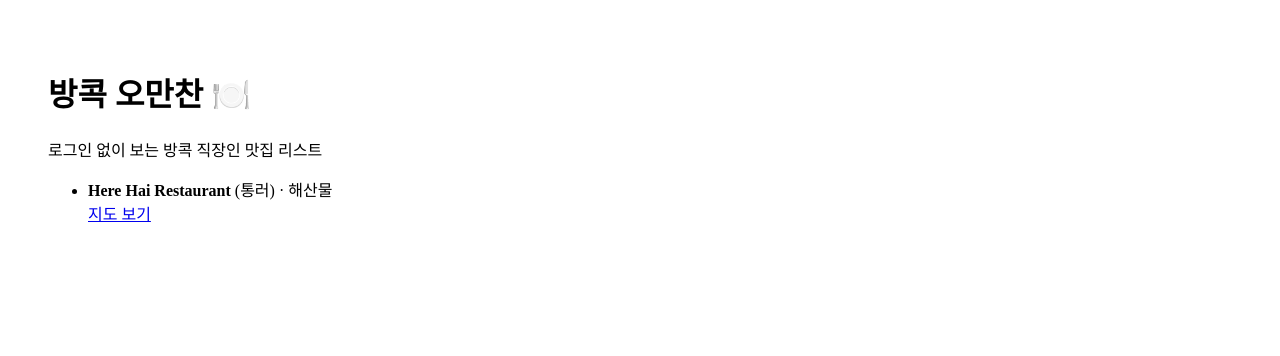
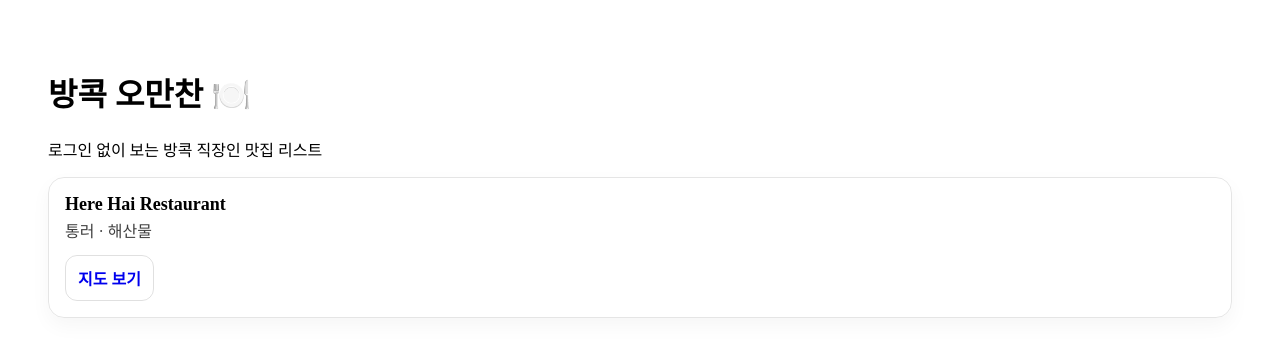
Before and after one commit to DanielChoi2779/bangkok-omanchan, a Next.js app: page / in a window 1280 px wide. Shown: the top 356 px of the page. Built offline with nearby package versions, Linux system fonts and the light colour scheme.

Commit message:
UI: cards

```diff
--- a/app/ui/FilterClient.tsx
+++ b/app/ui/FilterClient.tsx
@@ -1,3 +1,5 @@
+"use client";
+
 type Restaurant = {
   id: number;
   name: string;
@@ -6,22 +8,44 @@ type Restaurant = {
   mapUrl: string;
 };
 
-export default function FilterClient({
-  restaurants,
-}: {
-  restaurants: Restaurant[];
-}) {
+export default function FilterClient({ restaurants }: { restaurants: Restaurant[] }) {
   return (
-    <ul>
+    <div style={{ display: "grid", gap: 12, marginTop: 16 }}>
       {restaurants.map((r) => (
-        <li key={r.id}>
-          <strong>{r.name}</strong> ({r.area}) · {r.category}
-          <br />
-          <a href={r.mapUrl} target="_blank">
-            지도 보기
-          </a>
-        </li>
+        <div
+          key={r.id}
+          style={{
+            border: "1px solid rgba(0,0,0,0.10)",
+            borderRadius: 16,
+            padding: 16,
+            boxShadow: "0 8px 20px rgba(0,0,0,0.04)",
+          }}
+        >
+          <div style={{ fontSize: 18, fontWeight: 800 }}>{r.name}</div>
+
+          <div style={{ marginTop: 6, opacity: 0.75, lineHeight: 1.4 }}>
+            {r.area} · {r.category}
+          </div>
+
+          <div style={{ marginTop: 12 }}>
+            <a
+              href={r.mapUrl}
+              target="_blank"
+              rel="noreferrer"
+              style={{
+                display: "inline-block",
+                padding: "10px 12px",
+                borderRadius: 12,
+                border: "1px solid rgba(0,0,0,0.12)",
+                textDecoration: "none",
+                fontWeight: 700,
+              }}
+            >
+              지도 보기
+            </a>
+          </div>
+        </div>
       ))}
-    </ul>
+    </div>
   );
 }
```
